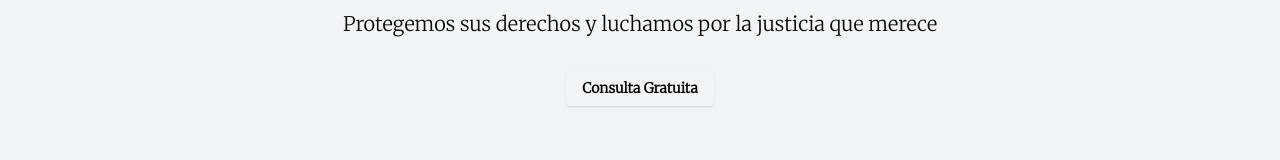
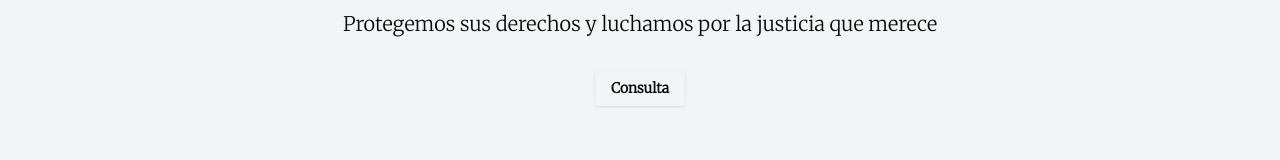
Before and after one commit to valiottaGH/estudio-juridico-juan, a Next.js app: page / in a window 1280 px wide. Shown: the part 251-411 px from the top of the page. Built offline with nearby package versions, Linux system fonts and the light colour scheme.

Commit message:
subiendo el proyecto

```diff
--- a/src/app/page.tsx
+++ b/src/app/page.tsx
@@ -39,7 +39,7 @@ export default function LandingPage() {
             <h2 className="text-4xl font-bold mb-4 text-burgundy-600">Expertos en Accidentes de Tránsito y Asesoría Legal</h2>
             <p className="text-xl mb-8">Protegemos sus derechos y luchamos por la justicia que merece</p>
             <Button className="bg-burgundy-600 hover:bg-burgundy-700 text-black font-bold py-2 px-4 rounded">
-              Consulta Gratuita
+              Consulta
             </Button>
           </div>
         </section>
```
Also changed, not shown: 2 other files (tests, documents, lock files or other folders).
